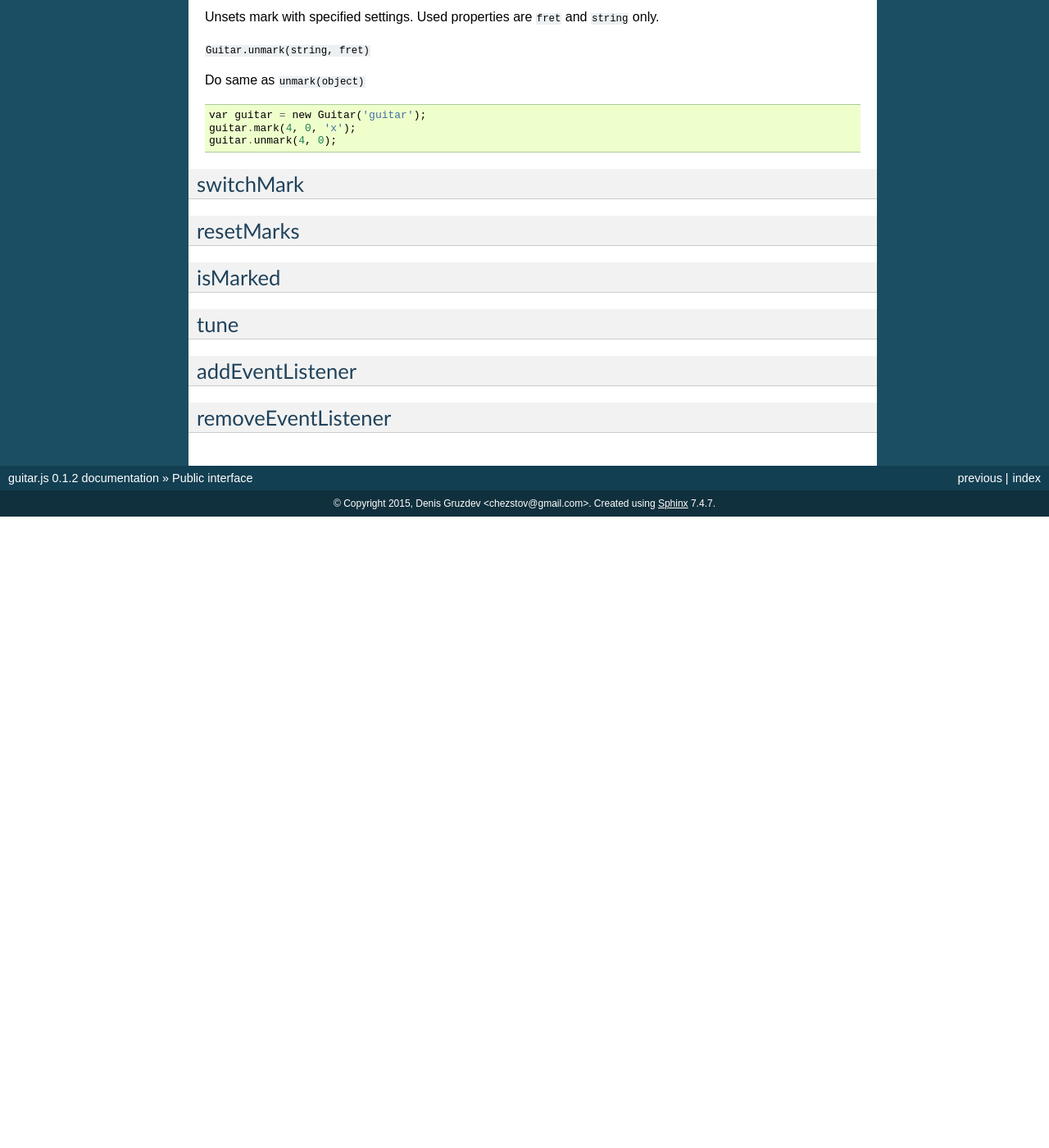
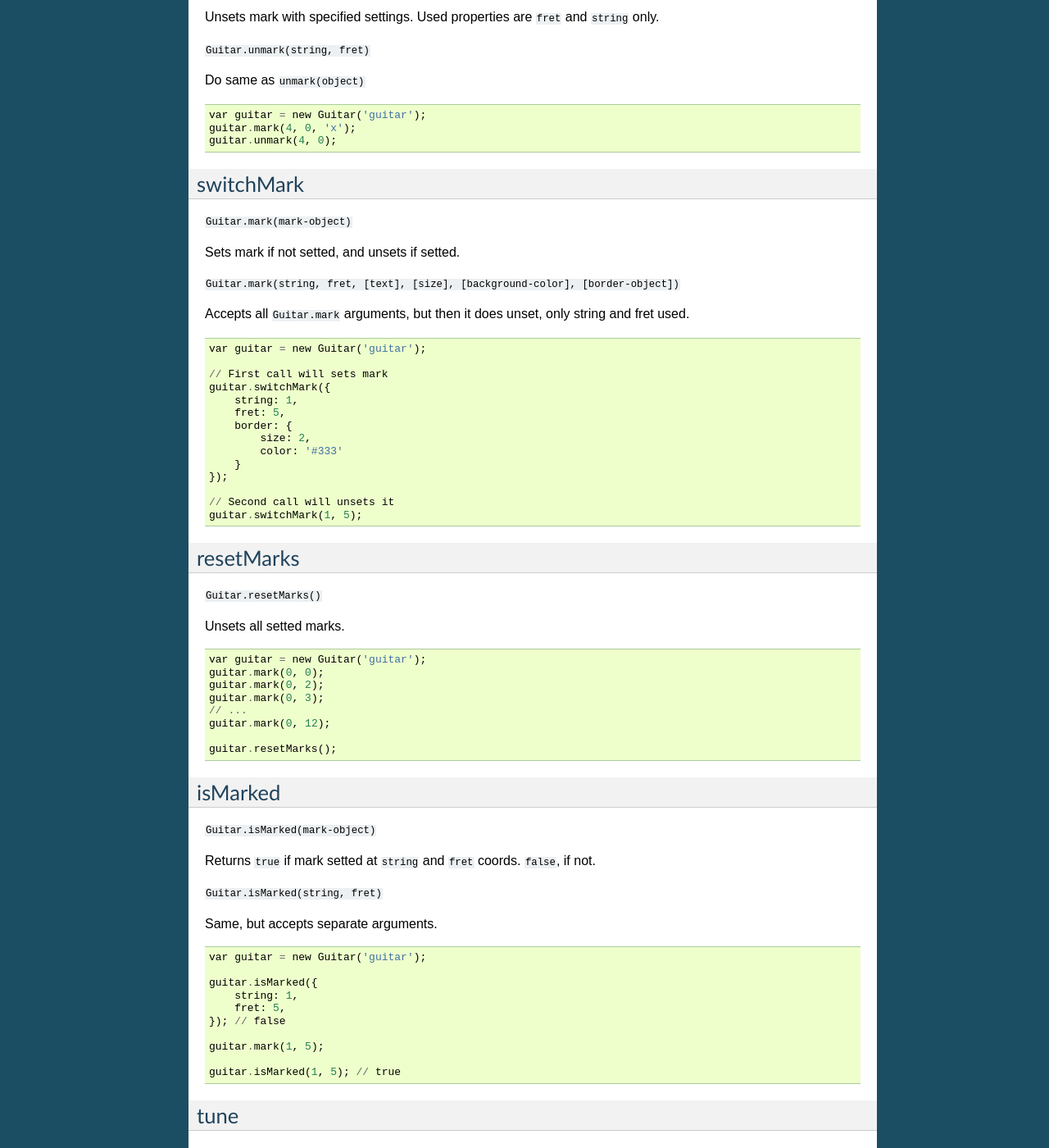
Before and after one commit to codingjerk/guitar.js, a Sphinx documentation site: the page built from docs/interface.rst, in a window 1280 px wide and 1400 px high, scrolled down 1235 px. Shown: the whole window at 82% size. Built offline with Sphinx 7.4.7, drawn with Linux system fonts in a browser that asks for light colours; before the commit the page ends 1865 px from its top, so only the background shows below that; some of the changed text lies outside the part shown.

Commit message:
Adding some interface description

```diff
--- a/docs/interface.rst
+++ b/docs/interface.rst
@@ -85,14 +85,91 @@ Do same as ``unmark(object)``
 switchMark
 ----------
 
+``Guitar.mark(mark-object)``
+
+Sets mark if not setted, and unsets if setted.
+
+``Guitar.mark(string, fret, [text], [size], [background-color], [border-object])``
+
+Accepts all ``Guitar.mark`` arguments, but then it does unset, only string and fret used.
+
+::
+
+    var guitar = new Guitar('guitar');
+
+    // First call will sets mark
+    guitar.switchMark({
+        string: 1,
+        fret: 5,
+        border: {
+            size: 2,
+            color: '#333'
+        }
+    });
+
+    // Second call will unsets it
+    guitar.switchMark(1, 5);
+
 resetMarks
 ----------
+
+``Guitar.resetMarks()``
+
+Unsets all setted marks.
+
+::
+
+    var guitar = new Guitar('guitar');
+    guitar.mark(0, 0);
+    guitar.mark(0, 2);
+    guitar.mark(0, 3);
+    // ...
+    guitar.mark(0, 12);
+
+    guitar.resetMarks();
 
 isMarked
 --------
 
+``Guitar.isMarked(mark-object)``
+
+Returns ``true`` if mark setted at ``string`` and ``fret`` coords. ``false``, if not.
+
+``Guitar.isMarked(string, fret)``
+
+Same, but accepts separate arguments.
+
+::
+
+    var guitar = new Guitar('guitar');
+
+    guitar.isMarked({
+        string: 1,
+        fret: 5,
+    }); // false
+
+    guitar.mark(1, 5);
+
+    guitar.isMarked(1, 5); // true
+
 tune
 ----
+
+``Guitar.tune(tuning-name)``
+
+Sets guitar tuning by name. As example ``'eadgbe'``, ``'default'``, ``'drop-d'``.
+
+``Guitar.tune(notes)``
+
+Sets guitar tuning by separate notes (in full format).
+
+::
+
+    var guitar = new Guitar('guitar');
+
+    guitar.tune('drop-d');
+
+    guitar.tune(['D2', 'A2', 'D3', 'G3', 'B3', 'E4']);
 
 addEventListener
 ----------------
```
